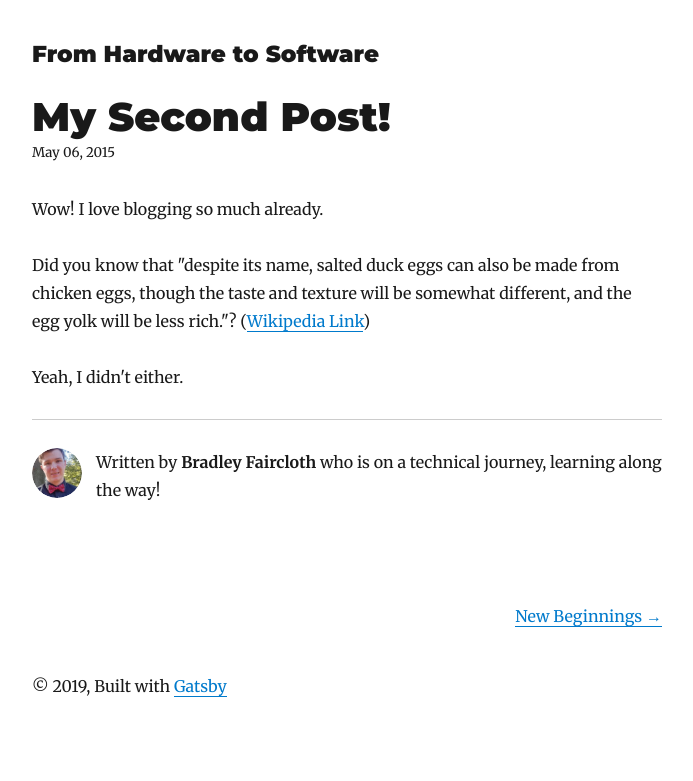
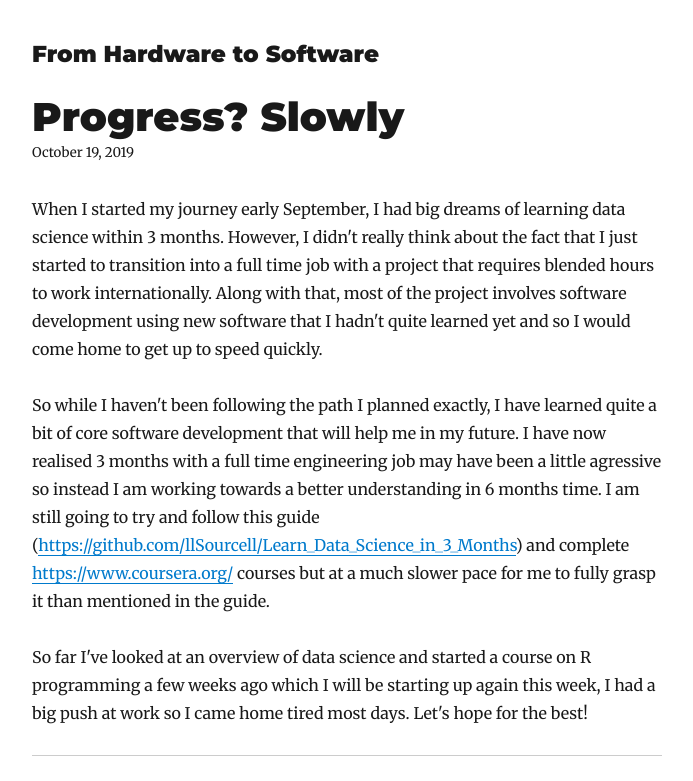
Before and after one commit to ClothAtTheFair/my-blog, a Gatsby site: page /my-second-post/ in a window 1280 px wide. Shown: the top 781 px of the page, without its empty margins (293-986 px from the left). Built offline with nearby package versions, Linux system fonts and the light colour scheme; Gatsby itself is replaced by a stand-in of ours; some packages are replaced by stand-ins of ours.

Commit message:
second post

```diff
--- a/content/blog/my-second-post/index.md
+++ b/content/blog/my-second-post/index.md
@@ -1,13 +1,12 @@
 ---
-title: My Second Post!
-date: "2015-05-06T23:46:37.121Z"
+title: Progress? Slowly
+date: "2019-10-19"
 ---
 
-Wow! I love blogging so much already.
+When I started my journey early September, I had big dreams of learning data science within 3 months. However, I didn't really think about the fact that
+I just started to transition into a full time job with a project that requires blended hours to work internationally. Along with that, most of the project involves software development using new software that I hadn't quite learned yet and so I would come home to get up to speed quickly.
 
-Did you know that "despite its name, salted duck eggs can also be made from
-chicken eggs, though the taste and texture will be somewhat different, and the
-egg yolk will be less rich."?
-([Wikipedia Link](http://en.wikipedia.org/wiki/Salted_duck_egg))
+So while I haven't been following the path I planned exactly, I have learned quite a bit of core software development that will help me in my future.
+I have now realised 3 months with a full time engineering job may have been a little agressive so instead I am working towards a better understanding in 6 months time. I am still going to try and follow this guide (https://github.com/llSourcell/Learn_Data_Science_in_3_Months) and complete https://www.coursera.org/ courses but at a much slower pace for me to fully grasp it than mentioned in the guide.
 
-Yeah, I didn't either.
+So far I've looked at an overview of data science and started a course on R programming a few weeks ago which I will be starting up again this week, I had a big push at work so I came home tired most days. Let's hope for the best!
```
